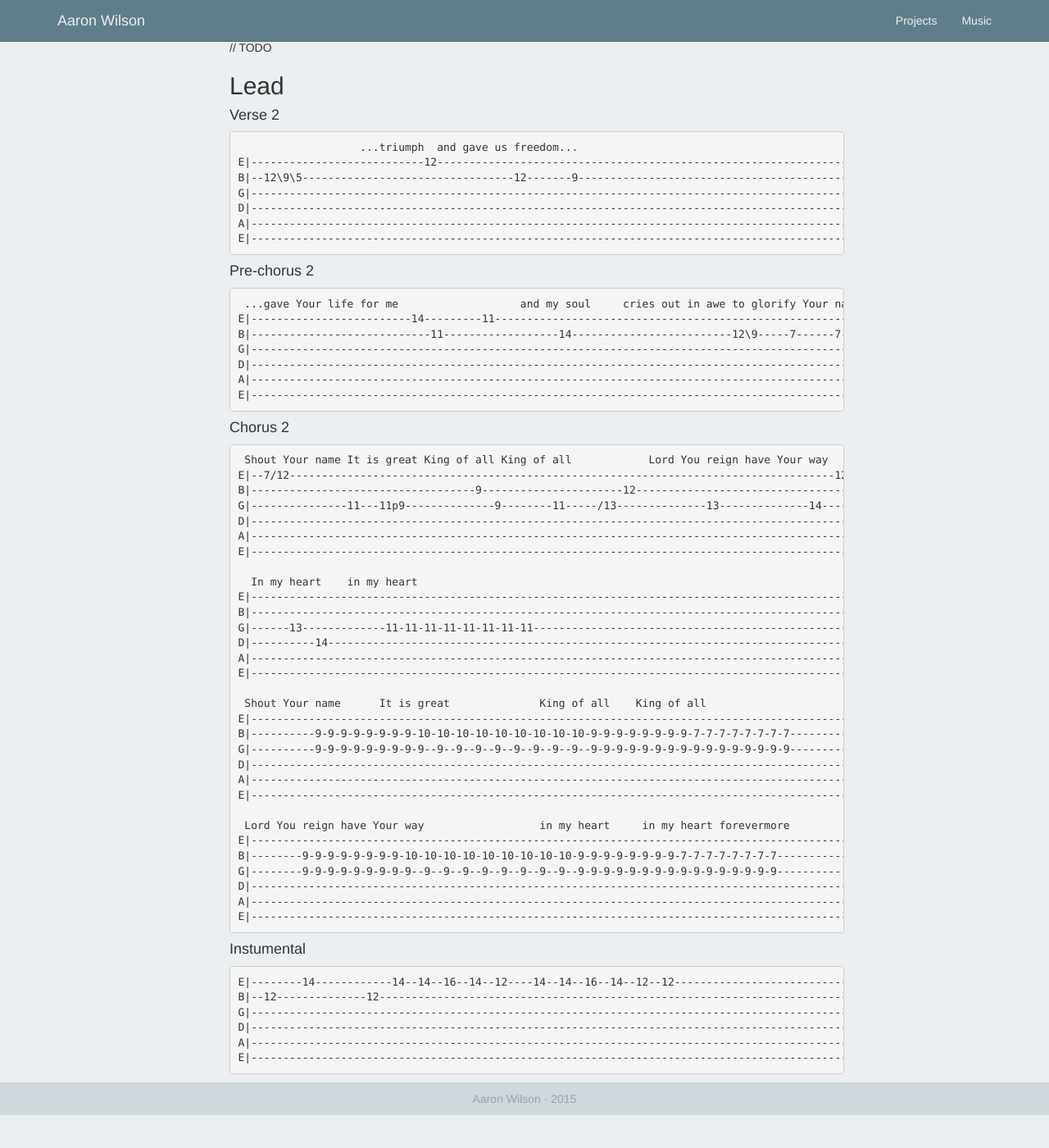
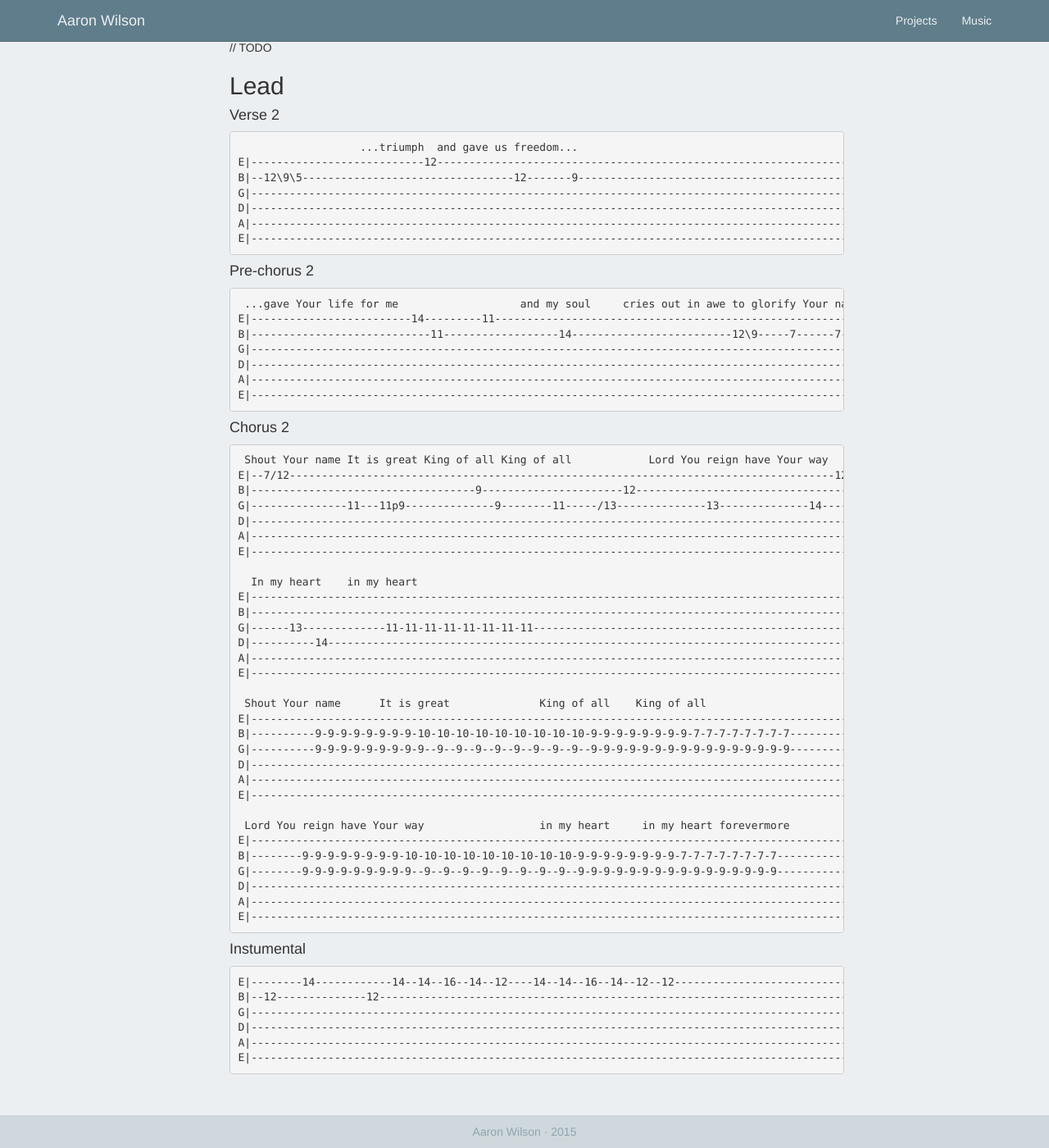
Before and after one commit to aarontwf/limebyte.github.io, a Jekyll site: the page built from _posts/2015-07-31-king-of-all.html, in a window 1280 px wide and 1400 px high, scrolled down 333 px. Shown: the whole window at 82% size. Built offline with Jekyll 4.4.1, drawn with Linux system fonts in a browser that asks for light colours; nearby versions of some CDN libraries; before the commit the page ends 1693 px from its top, so only the background shows below that.

Commit message:
Update theme.css

```diff
--- a/assets/css/theme.css
+++ b/assets/css/theme.css
@@ -104,3 +104,8 @@ html {
 .footer p {
     margin: 0;
 }
+
+#post {
+    margin-bottom: 40px;
+}
+}
```
